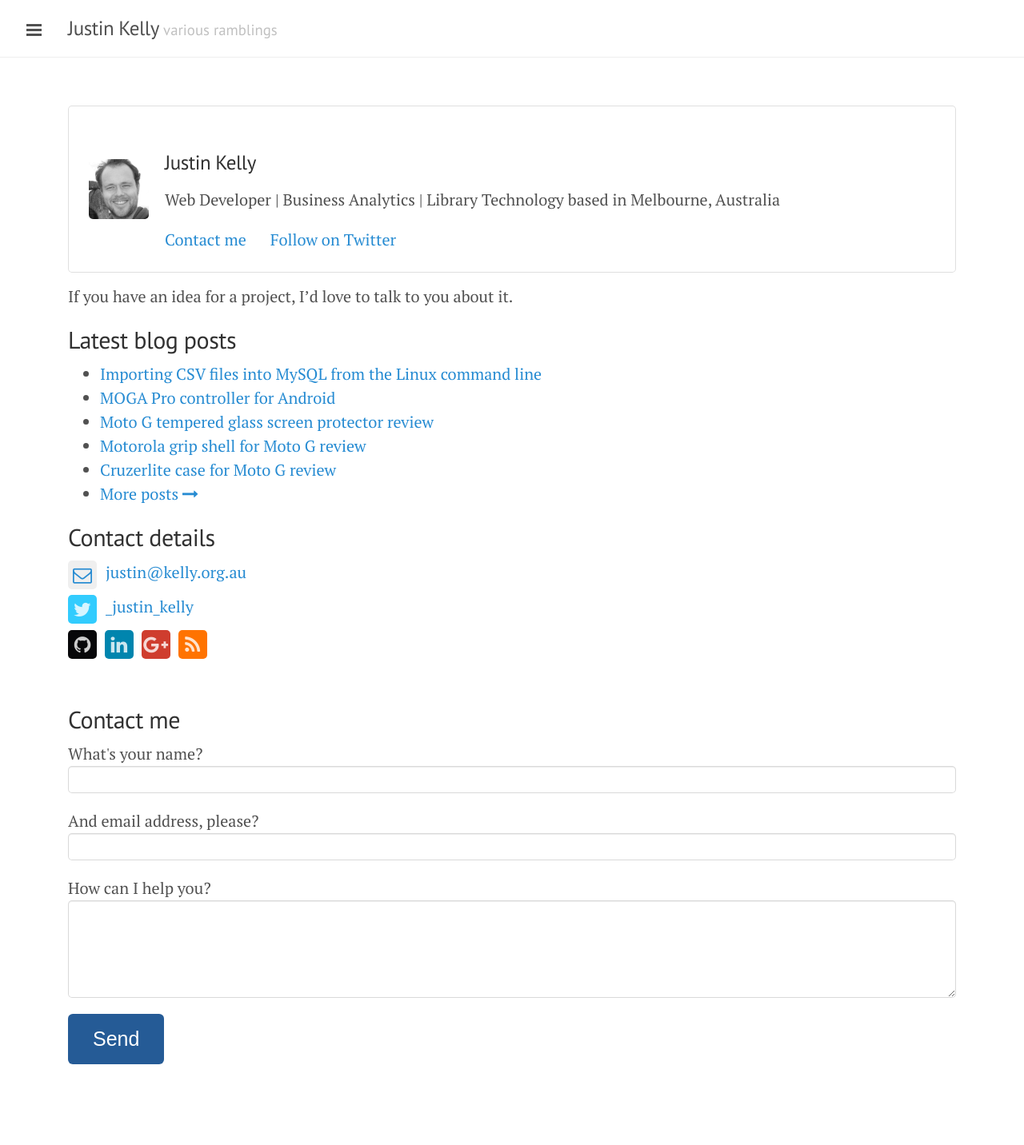
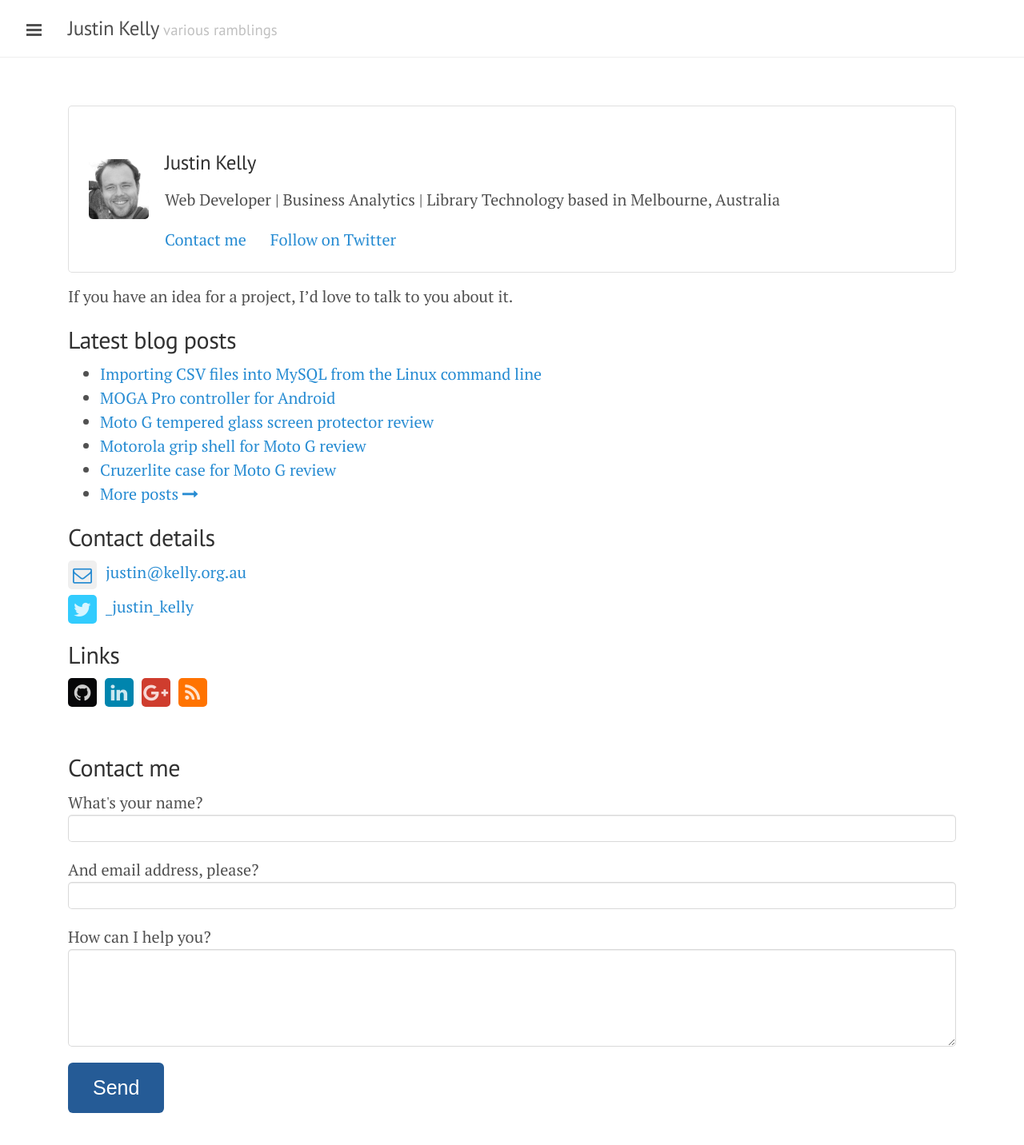
Before and after one commit to justinkelly/justinkelly.github.io, a Jekyll site: the page built from about/index.markdown, in a window 1280 px wide. Shown: the whole page at 80% size. Built offline with Jekyll 4.4.1, drawn with Linux system fonts in a browser that asks for light colours; nearby versions of some CDN libraries; before the commit the page ends 1371 px from its top, so only the background shows below that.

Commit message:
Update index.markdown

```diff
--- a/about/index.markdown
+++ b/about/index.markdown
@@ -34,6 +34,8 @@ If you have an idea for a project, I'd love to talk to you about it.
 <i class="fa fa-twitter fa-lg"></i><span>_justin_kelly</span>
     </a>
 </p>
+
+## Links
 
 <p class="social-p">
   <a class="social-icons icon-rounded no-margin" href="https://github.com/justinkelly" style="">
```
